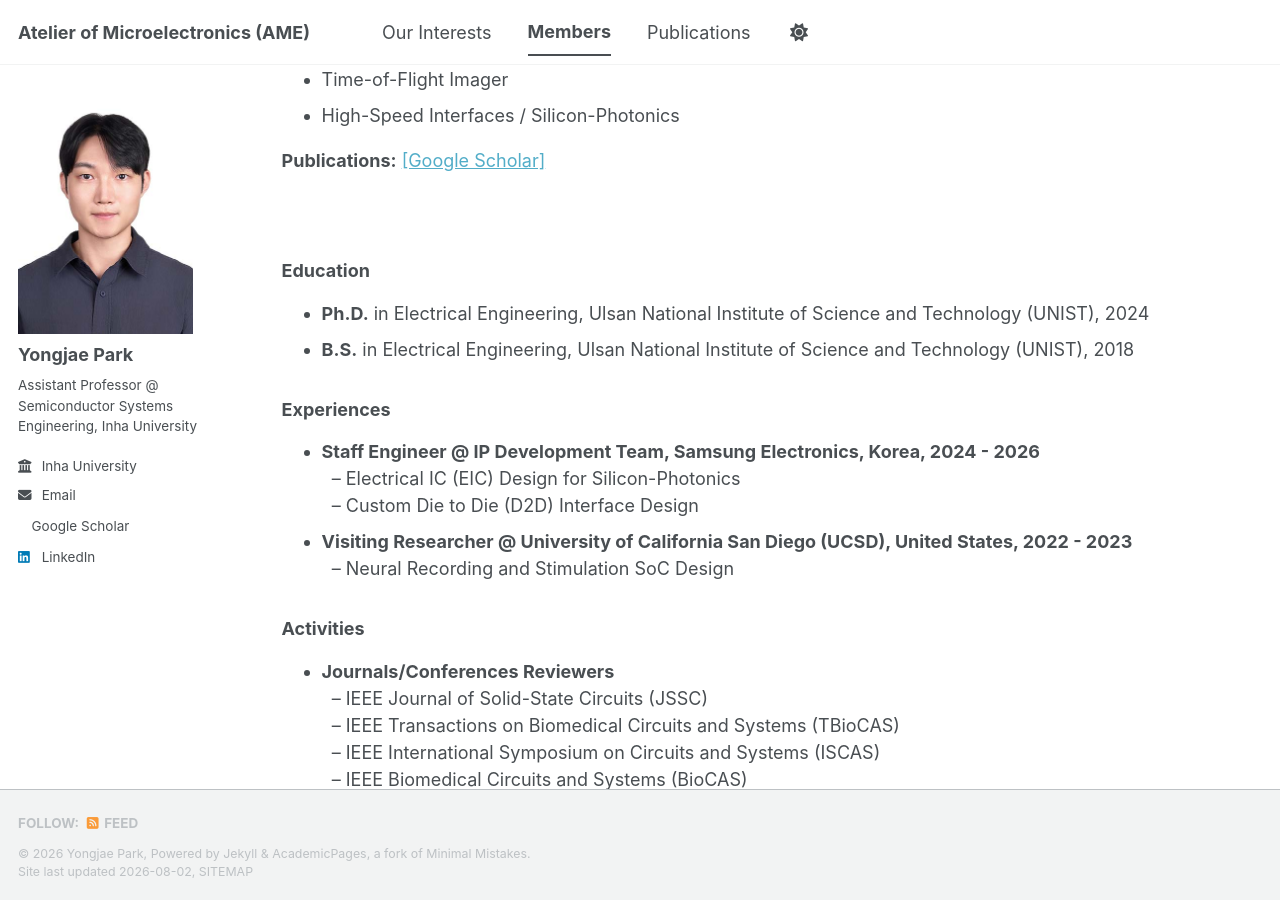
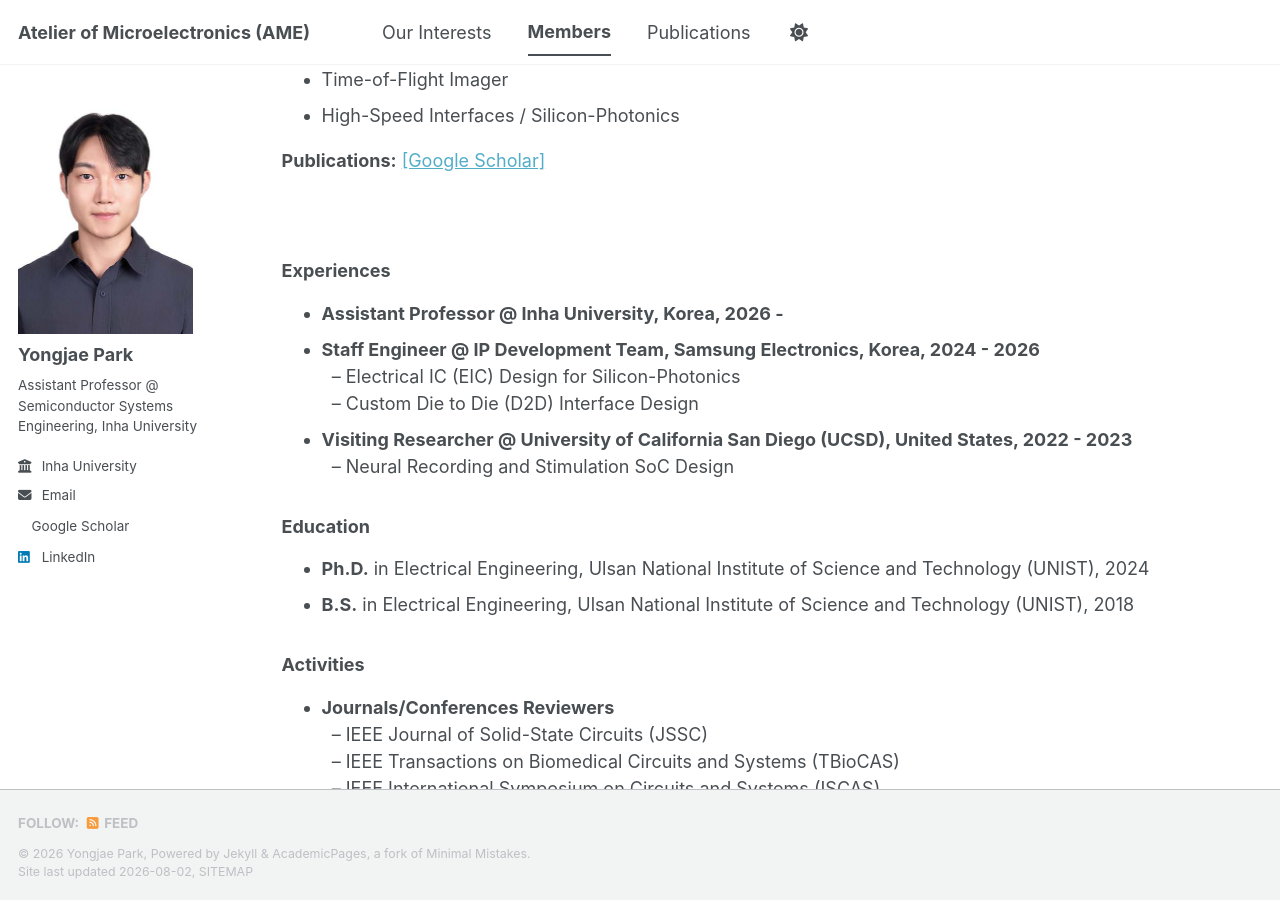
Before and after one commit to yong27park/AME.github.io, a Jekyll site: the page built from _pages/members.md, in a window 1280 px wide and 900 px high, scrolled down 466 px. Built offline with Jekyll 4.4.1, drawn with Linux system fonts in a browser that asks for light colours; a style sheet for code colours, icons or effects is not loaded.

Commit message:
Update members.md

```diff
--- a/_pages/members.md
+++ b/_pages/members.md
@@ -65,14 +65,11 @@ author_profile: true
     </ul>
     <strong>Publications:</strong> <a href="https://scholar.google.com">[Google Scholar]</a></p><br>
 
-  <h3>Education</h3>
+  <h3>Experiences</h3>
   <ul>
-    <li><strong>Ph.D.</strong> in Electrical Engineering, Ulsan National Institute of Science and Technology (UNIST), 2024</li>
-    <li><strong>B.S.</strong> in Electrical Engineering, Ulsan National Institute of Science and Technology (UNIST), 2018</li>
-  </ul>
-
-<h3>Experiences</h3>
-  <ul>
+    <li>
+      <strong>Assistant Professor @ Inha University, Korea, 2026 - </strong><br>
+    </li>
     <li><strong>Staff Engineer @ IP Development Team, Samsung Electronics, Korea, 2024 - 2026</strong><br>
       &nbsp;&nbsp;– Electrical IC (EIC) Design for Silicon-Photonics<br>
       &nbsp;&nbsp;– Custom Die to Die (D2D) Interface Design
@@ -80,6 +77,12 @@ author_profile: true
     <li><strong>Visiting Researcher @ University of California San Diego (UCSD), United States, 2022 - 2023</strong><br>
       &nbsp;&nbsp;– Neural Recording and Stimulation SoC Design
     </li>
+  </ul>
+
+  <h3>Education</h3>
+  <ul>
+    <li><strong>Ph.D.</strong> in Electrical Engineering, Ulsan National Institute of Science and Technology (UNIST), 2024</li>
+    <li><strong>B.S.</strong> in Electrical Engineering, Ulsan National Institute of Science and Technology (UNIST), 2018</li>
   </ul>
 
   <h3>Activities</h3>
```
